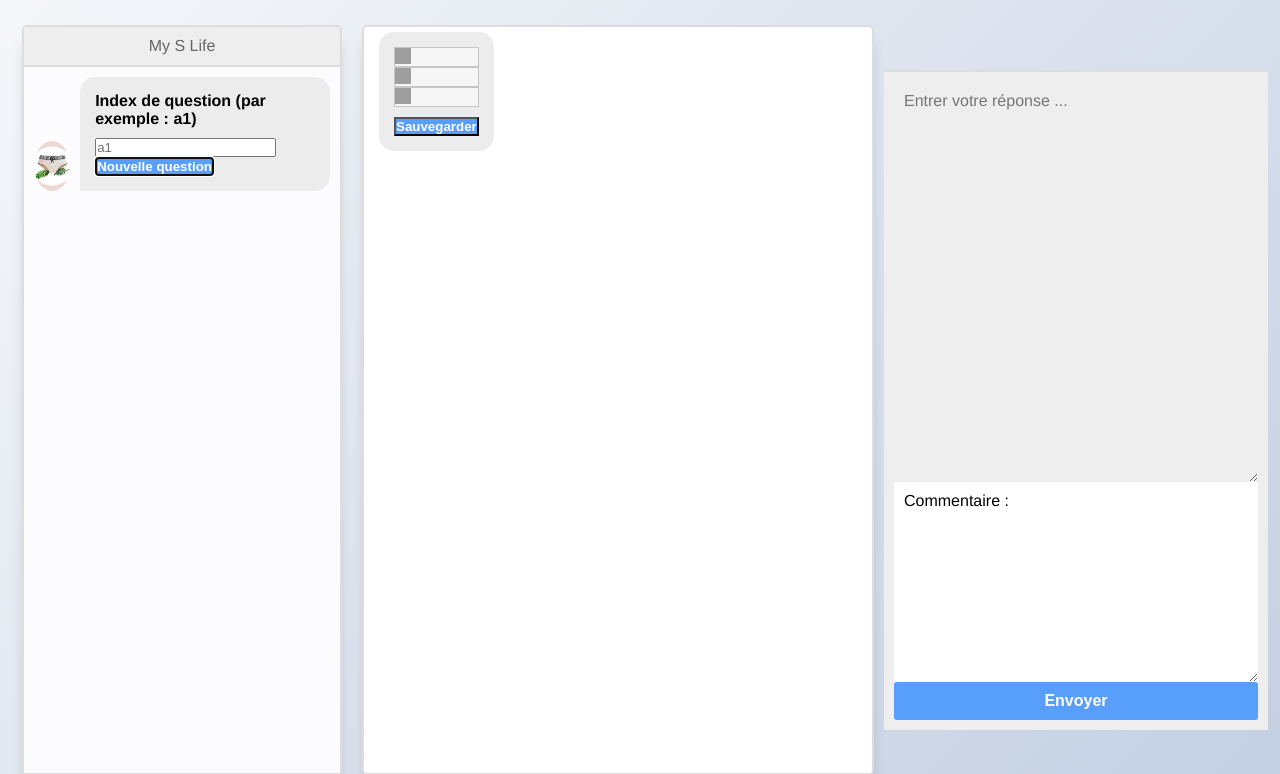
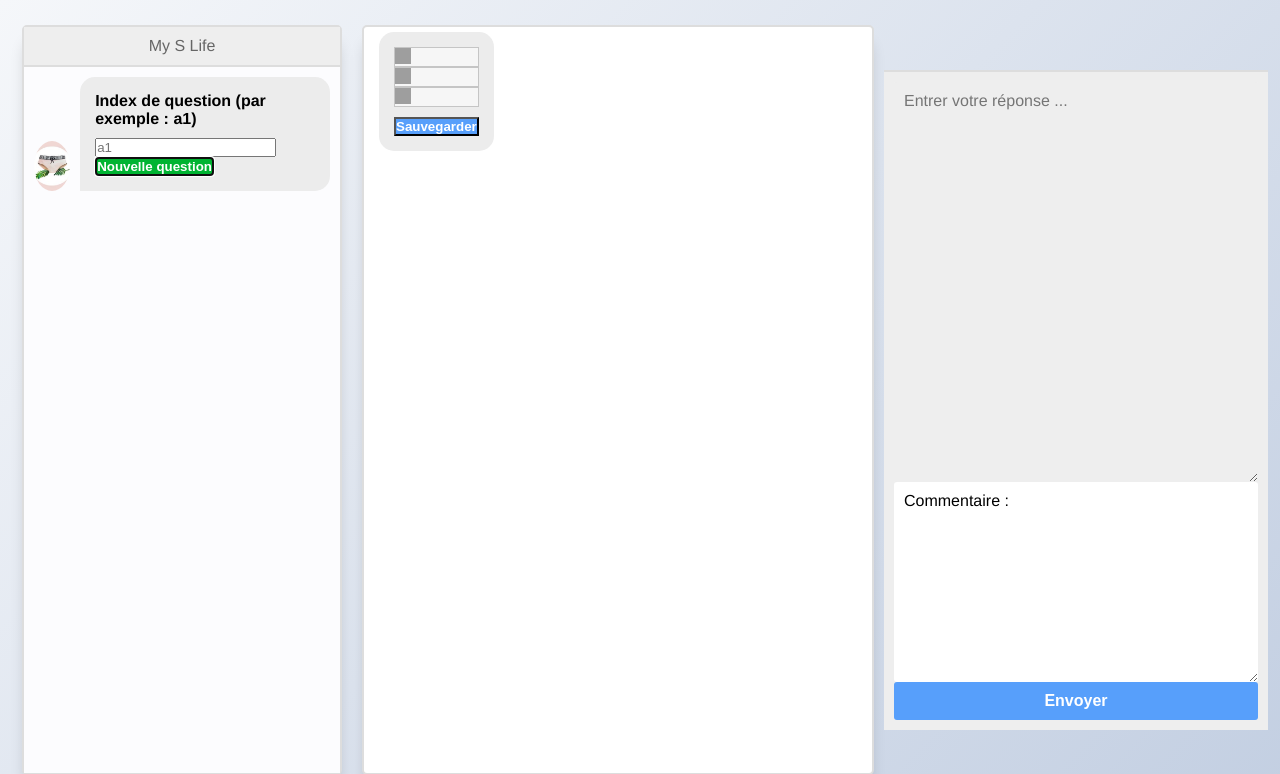
Before and after one commit to xingyuliuNLP/test-ranking-response, a Flask app: page / in a window 1280 px wide, with the restyled element focused. Shown: the top 774 px of the page. Run offline with Flask 2, Linux system fonts and the light colour scheme; some libraries are stand-ins or nearby versions; grey boxes are pictures that could not be loaded.

Commit message:
change style

```diff
--- a/static/styles/style_expert.css
+++ b/static/styles/style_expert.css
@@ -185,11 +185,15 @@ body {
   cursor: pointer;
   transition: background 0.23s;
 }
-
+.msger-send-btn:focus {
+  background: rgb(0, 180, 50);
+}
 .msger-send-btn:hover {
   background: rgb(0, 180, 50);
 }
-
+#btn:focus {
+  background: rgb(0, 180, 50);
+}
 #btn:hover {
   background: rgb(0, 180, 50);
 }
```
